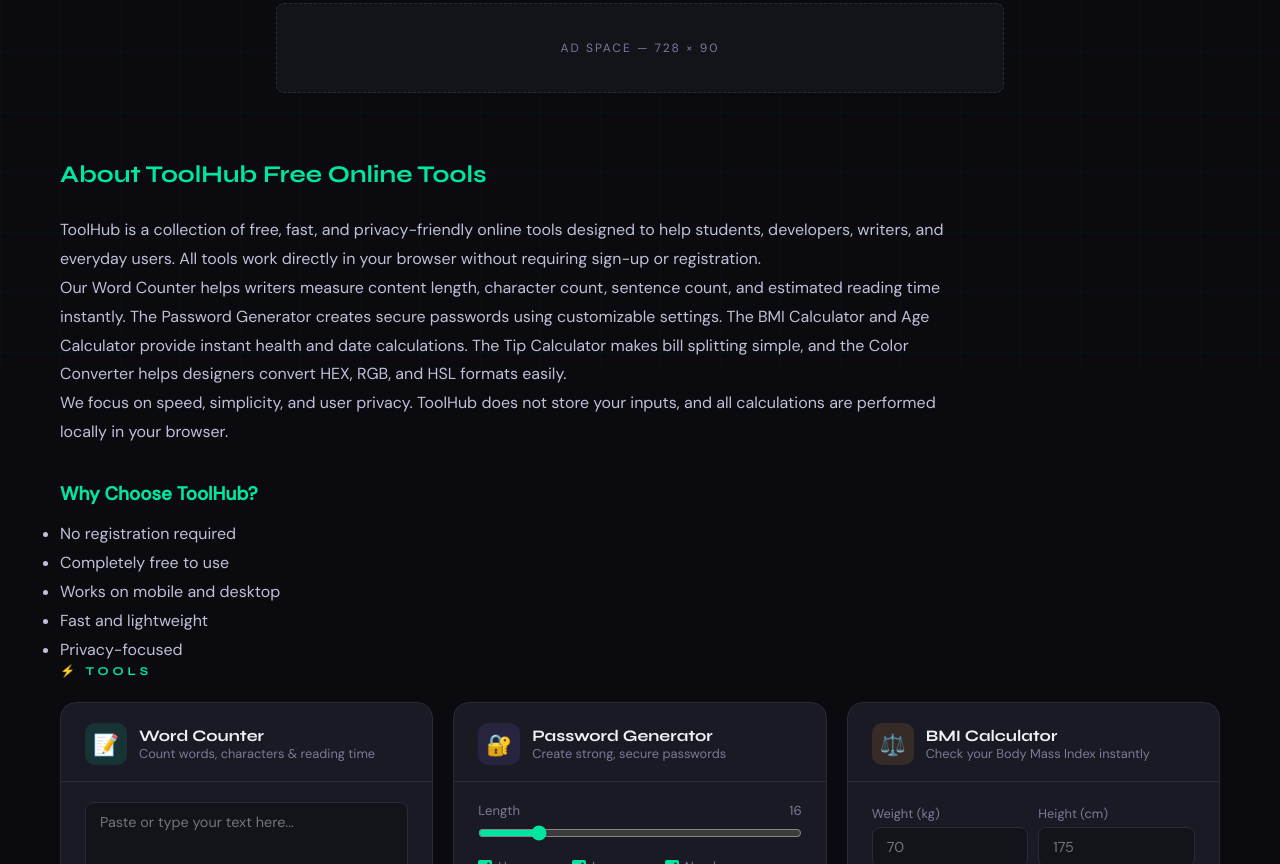
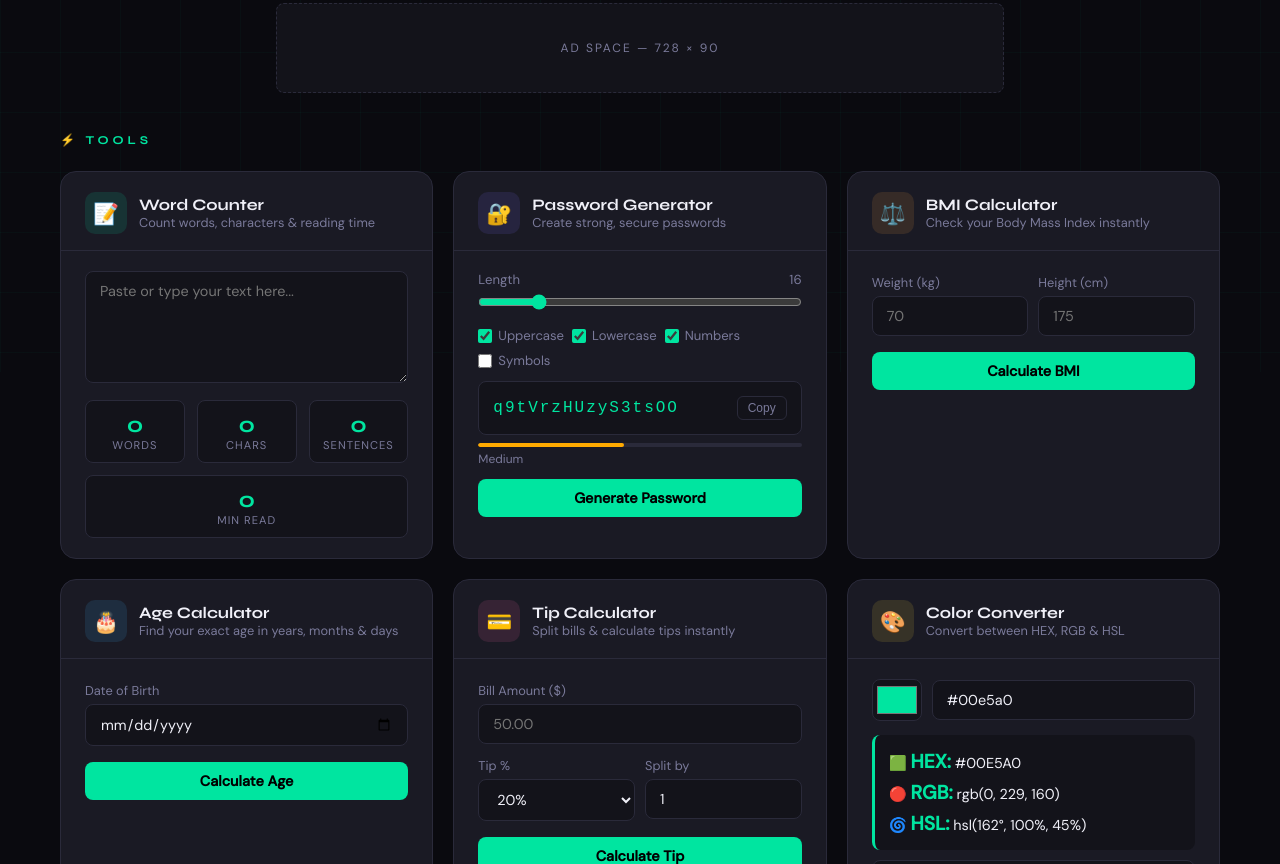
Before and after one commit to Nooerror/ToolHub, a plain HTML site: page index.html in a window 1280 px wide. Shown: the part 428-1292 px from the top of the page. Drawn offline with Linux system fonts and the light colour scheme.

Commit message:
Update index.html

```diff
--- a/index.html
+++ b/index.html
@@ -355,40 +355,6 @@
     <!-- Google AdSense Banner 728x90 -->
     AD SPACE — 728 × 90
   </div>
-  <div style="margin-top:60px; max-width:900px; color:#c0c0d8; line-height:1.8;">
-
-  <h2 style="color:#00e5a0; font-family:'Syne'; margin-bottom:20px;">
-    About ToolHub Free Online Tools
-  </h2>
-
-  <p>
-    ToolHub is a collection of free, fast, and privacy-friendly online tools designed to help students, developers, writers, and everyday users.
-    All tools work directly in your browser without requiring sign-up or registration.
-  </p>
-
-  <p>
-    Our Word Counter helps writers measure content length, character count, sentence count, and estimated reading time instantly.
-    The Password Generator creates secure passwords using customizable settings.
-    The BMI Calculator and Age Calculator provide instant health and date calculations.
-    The Tip Calculator makes bill splitting simple, and the Color Converter helps designers convert HEX, RGB, and HSL formats easily.
-  </p>
-
-  <p>
-    We focus on speed, simplicity, and user privacy. ToolHub does not store your inputs, and all calculations are performed locally in your browser.
-  </p>
-
-  <h3 style="color:#00e5a0; margin-top:30px;">Why Choose ToolHub?</h3>
-
-  <ul style="margin-top:10px;">
-    <li>No registration required</li>
-    <li>Completely free to use</li>
-    <li>Works on mobile and desktop</li>
-    <li>Fast and lightweight</li>
-    <li>Privacy-focused</li>
-  </ul>
-
-</div>
-
   <div class="section-label">⚡ Tools</div>
   <div class="tools-grid">
 
```
